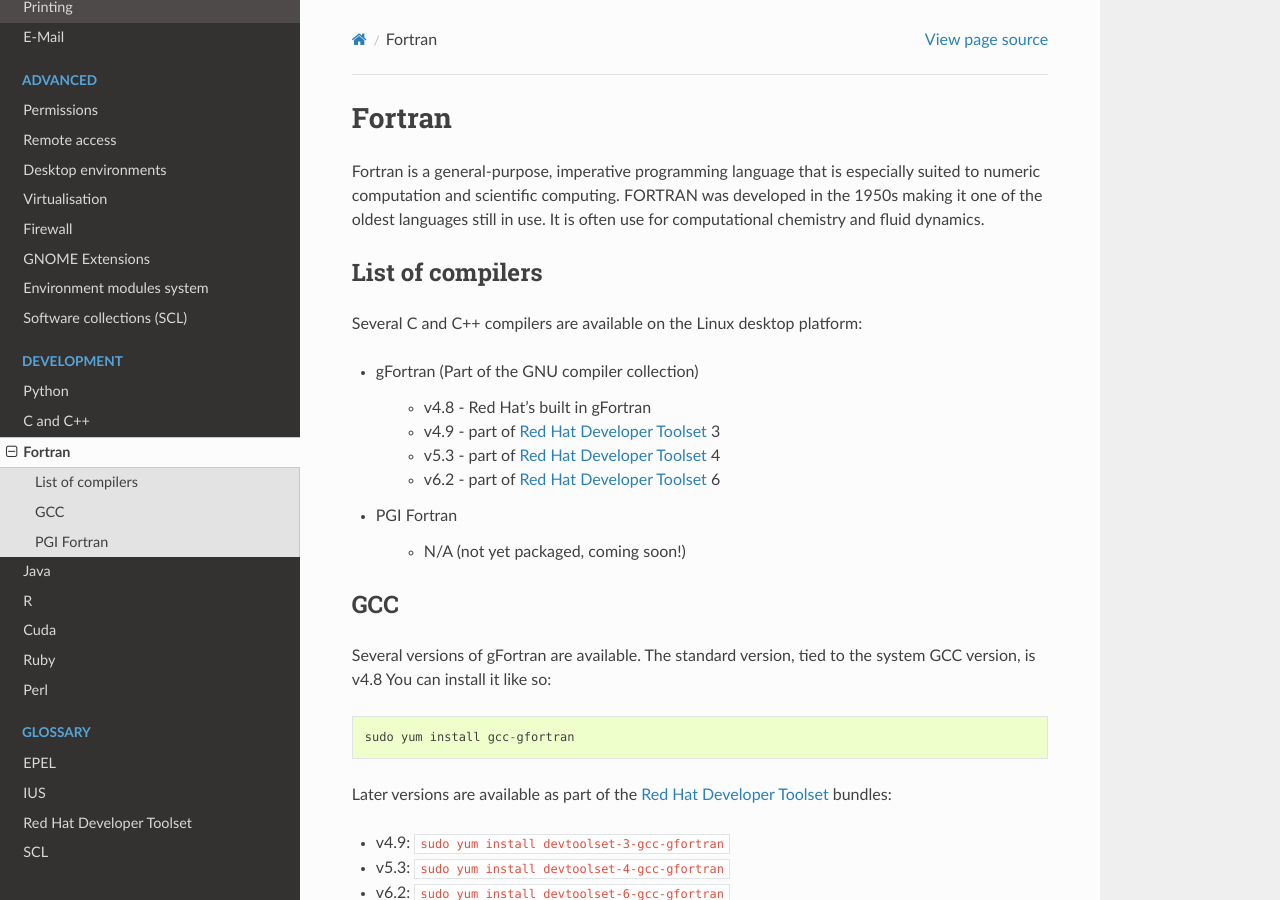
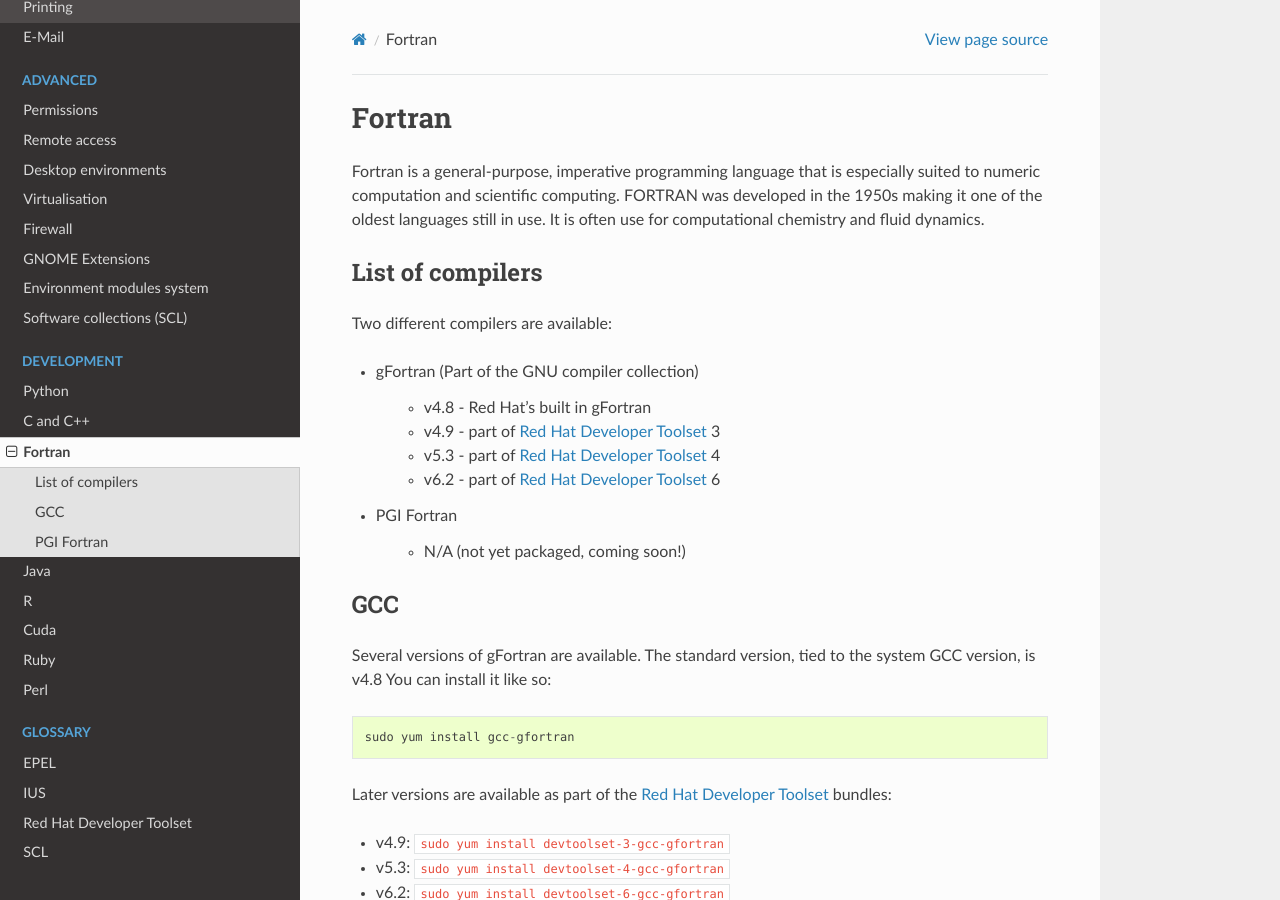
Before and after one commit to southampton/linuxdesktopdocs, a Sphinx documentation site: the page built from docs/fortran.rst, in a window 1280 px wide and 900 px high. Built offline with Sphinx 7.4.7 and the Read the Docs theme 2.0.0, drawn with Linux system fonts in a browser that asks for light colours.

Commit message:
fix to fortran page

```diff
--- a/docs/fortran.rst
+++ b/docs/fortran.rst
@@ -9,7 +9,7 @@ use for computational chemistry and fluid dynamics.
 List of compilers
 -----------------
 
-Several C and C++ compilers are available on the Linux desktop platform:
+Two different compilers are available:
 
 * gFortran (Part of the GNU compiler collection)
 
```
